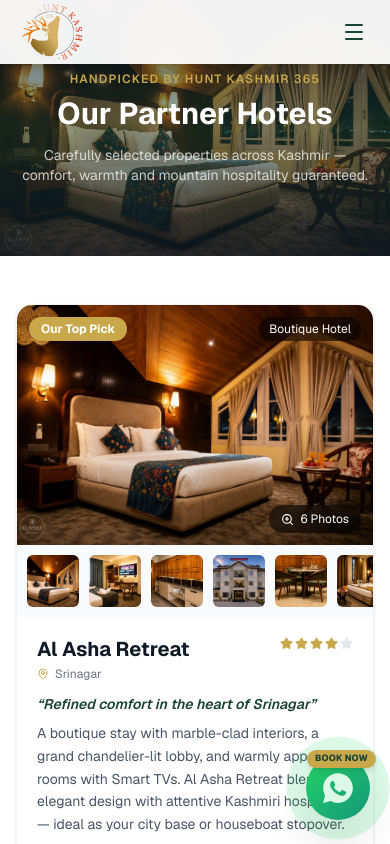
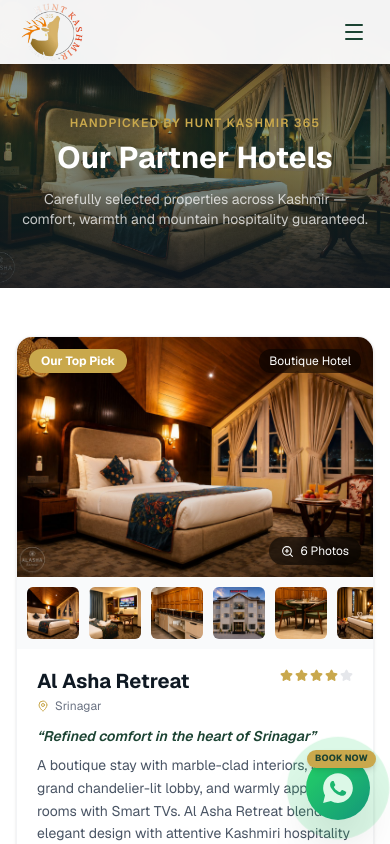
Before and after one commit to wajidkashoo14/huntkashmir, a Next.js app: page /hotels in a window 390 px wide. Shown: the top 844 px of the page. Built offline with nearby package versions, Linux system fonts and the light colour scheme.

Commit message:
code fix

```diff
--- a/app/gallery/GalleryClient.tsx
+++ b/app/gallery/GalleryClient.tsx
@@ -150,7 +150,7 @@
         {/* ── Filter tabs ─────────────────────────────────────────────── */}
         <section className="sticky top-16 md:top-20 z-30 bg-[#0F1923]/95 backdrop-blur-md border-b border-white/10 px-4 py-3">
           <div className="max-w-7xl mx-auto overflow-x-auto scrollbar-hide">
-            <div className="flex gap-2 w-max mx-auto">
+            <div className="flex gap-2 w-max sm:mx-auto px-1">
               {TABS.map((tab) => (
                 <motion.button
                   key={tab}
--- a/app/hotels/HotelsClient.tsx
+++ b/app/hotels/HotelsClient.tsx
@@ -93,7 +93,7 @@
   return (
     <>
       {/* Hero banner */}
-      <div className="relative h-64 sm:h-80 overflow-hidden">
+      <div className="relative h-72 sm:h-80 overflow-hidden">
         {/* eslint-disable-next-line @next/next/no-img-element */}
         <img
           src="/hotels/al-asha-retreat/1.jpeg"
@@ -101,7 +101,7 @@
           className="w-full h-full object-cover"
         />
         <div className="absolute inset-0 bg-gradient-to-b from-[#0F1923]/60 via-[#1B4332]/50 to-[#0F1923]/80" />
-        <div className="absolute inset-0 flex flex-col items-center justify-center text-center px-4">
+        <div className="absolute inset-0 flex flex-col items-center justify-center text-center px-4 pt-14 sm:pt-0">
           <span className="text-[#C9A84C] text-xs font-semibold uppercase tracking-widest mb-2">
             Handpicked by Hunt Kashmir 365
           </span>
```
